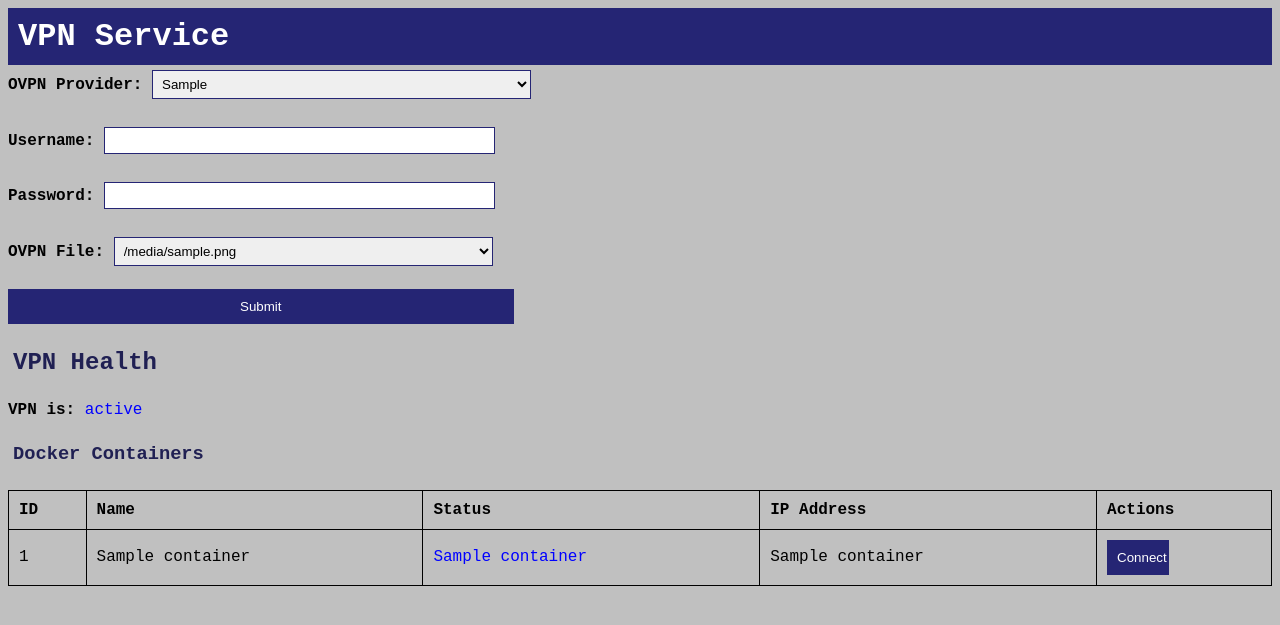
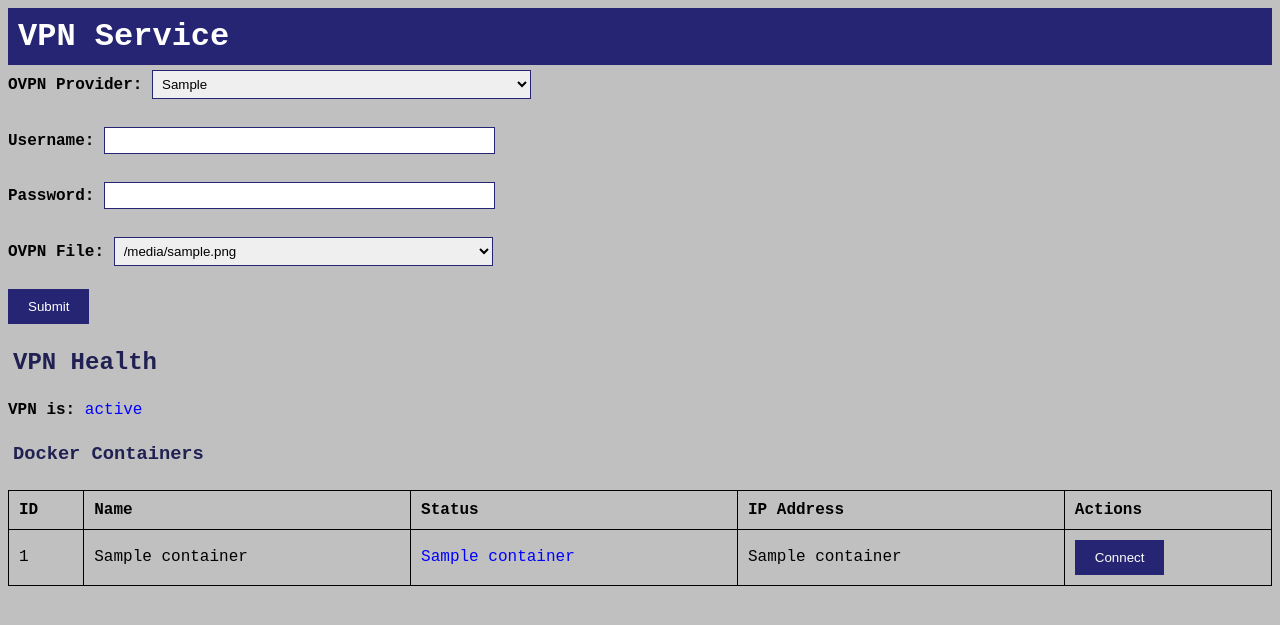
Before and after one commit to rjohn92/vpn-network, a Flask app: template web/templates/index.html in a window 1280 px wide. Shown: the top 625 px of the page. Run offline with Flask 3, Linux system fonts and the light colour scheme; the template is opened without the code that fills it: most values are stand-ins (such as "Sample title", 1, 10 or a date in 2020).

Commit message:
formatted the buttons properly

```diff
--- a/vpn/vpn_manager.py
+++ b/vpn/vpn_manager.py
@@ -62,7 +62,7 @@ def get_docker_containers():
     containers = client.containers.list(all=True)
     container_info = []
     for container in containers:
-        if container.name !="vpn-network_vpn_1" and container.name !="vpn-network_web_1":
+        if container.name !="vpn-network_web_vpn_1":
             container_info.append([
                 container.short_id,
                 container.name,
--- a/web/static/stylesheet.css
+++ b/web/static/stylesheet.css
@@ -3,17 +3,20 @@ body {
     font-family: "Courier New", Courier, monospace;
     color: black;
 }
+
 h1 {
     background-color: #252574;
     color: white;
     padding: 10px;
     margin: 0;
 }
+
 h2, h3 {
     color: #202053;
     padding: 5px;
     text-align: left;
 }
+
 .container {
     border: 2px solid black;
     padding: 20px;
@@ -22,52 +25,63 @@ h2, h3 {
     background-color: white;
     text-align: left;
 }
+
 label {
     font-weight: bold;
     text-align: left;
 }
+
 select, input[type=text], input[type=password] {
     width: 30%;
     padding: 5px;
     margin: 5px 0;
     border: 1px solid #252574;
+}
 
-}
 button {
-    width: 40%;
-    padding: 10px;
+    display: inline-block;
+    padding: 10px 20px;
     background-color: #252574;
     color: white;
     border: none;
     cursor: pointer;
+    text-align: center;
 }
+
 button:hover {
     background-color: #0000cd;
 }
+
 table {
     width: 100%;
     border-collapse: collapse;
     margin: 20px 0;
 }
+
 table, th, td {
     border: 1px solid black;
 }
+
 th, td {
     padding: 10px;
     text-align: left;
 }
+
 .status {
     background-color: #ffffe0;
     padding: 10px;
     margin: 20px 0;
     border: 1px solid #000080;
 }
+
 .status-running {
     color: green;
 }
+
 .status-stopped {
     color: rgb(126, 36, 55);
 }
+
 .status-other {
     color: blue;
 }
```
Also changed, not shown: 1 other file.
